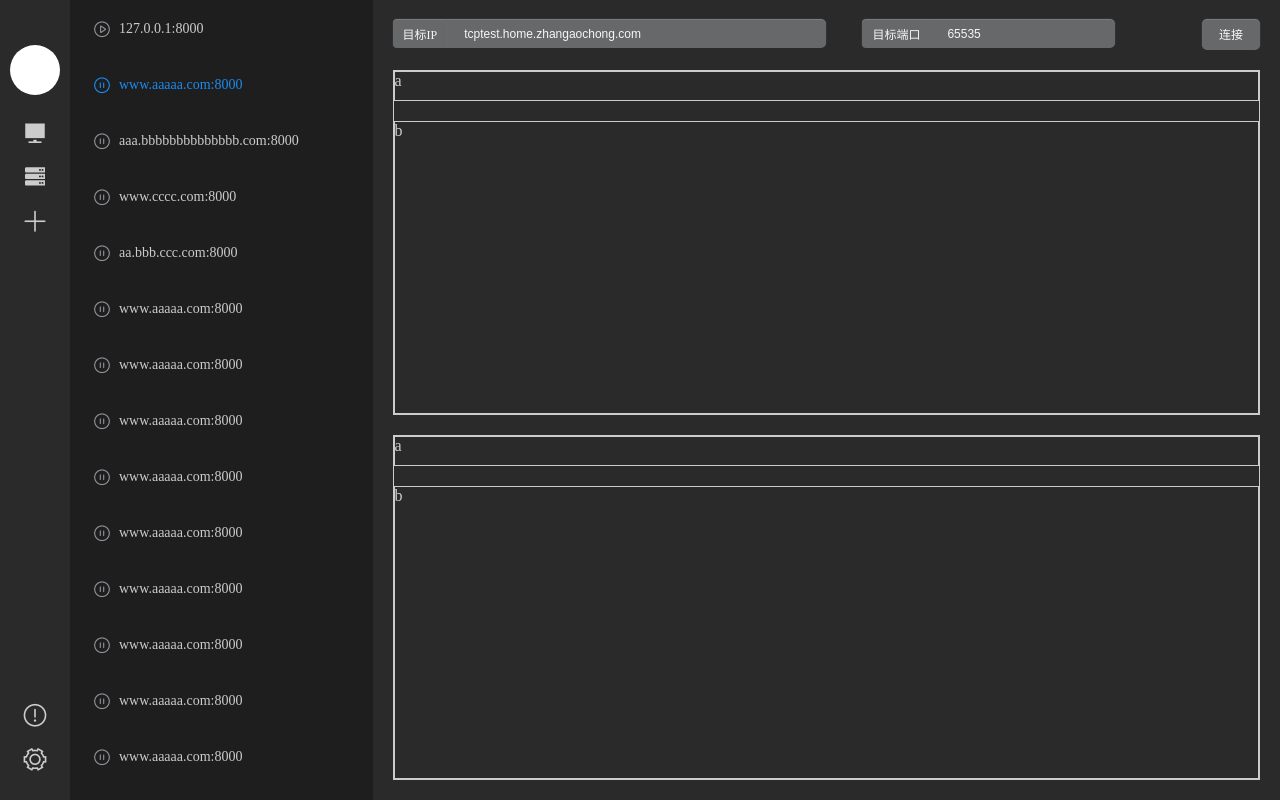
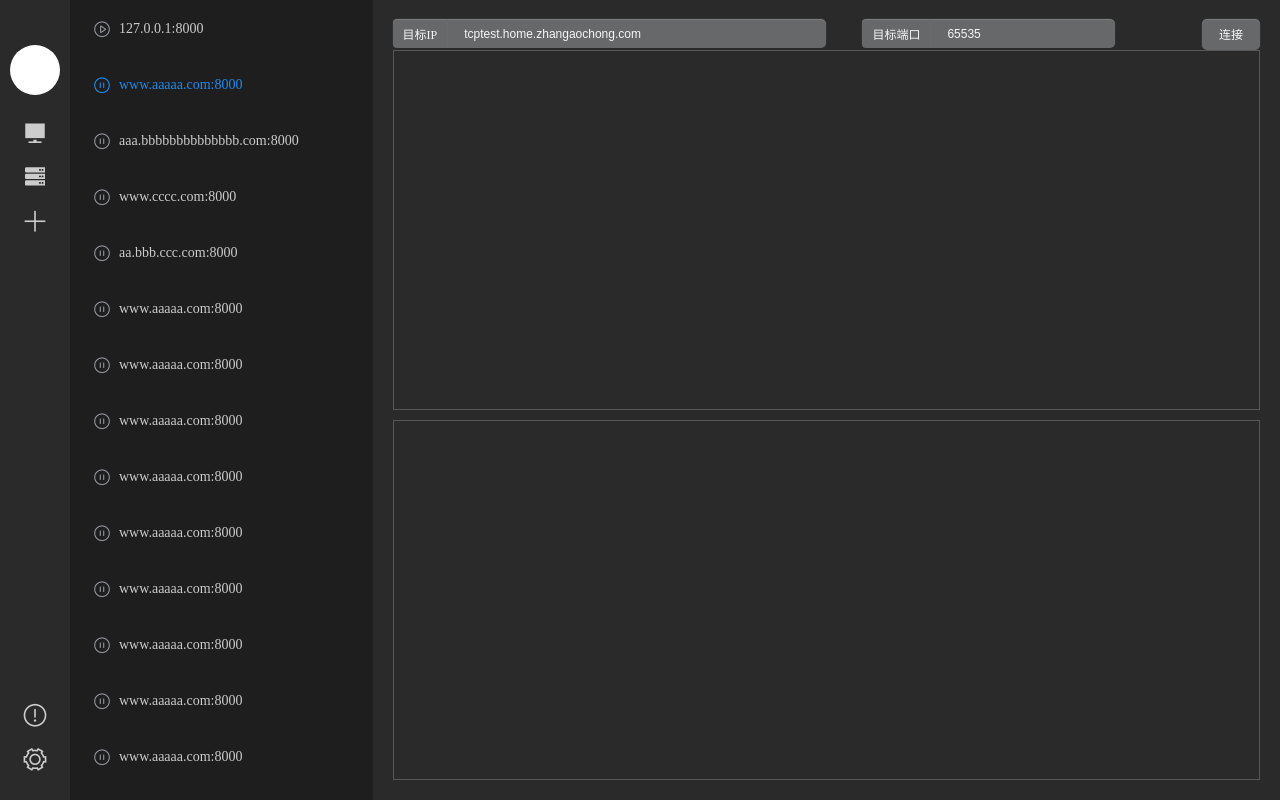
Before and after one commit to AochongZhang/TDT, a Vue app: page /#/ in a window 1280 px wide. Built offline with nearby package versions, Linux system fonts and the light colour scheme.

Commit message:
修改可调高度

```diff
--- a/src/components/Console.vue
+++ b/src/components/Console.vue
@@ -1,7 +1,7 @@
 <template>
   <div id="console">
-    <el-container :style="{height: containerHeight + 'px'}">
-      <el-header height="30px">
+    <div :style="{height: containerHeight + 'px'}">
+      <div class="title-bar">
         <el-row type="flex" justify="space-between">
           <el-col :span="12">
             <el-input v-model="host" size="mini">
@@ -17,13 +17,17 @@
             <el-button size="mini">连接</el-button>
           </el-col>
         </el-row>
-      </el-header>
-      <el-main class="main">
-        <el-container class="container">
-          <el-header height="30px" class="header">a</el-header>
-          <el-main class="main">b</el-main>
-        </el-container>
-        <!-- <div class="control-bar">
+      </div>
+
+      <div class="content-top" :style="{height: contentTopHeight + 'px'}"></div>
+      <div class="drag-line" @mousedown="dragLineMouseDown"></div>
+      <div class="content-bottom" :style="{height: contentBottomHeight + 'px'}"></div>
+    </div>
+
+    <!-- <el-scrollbar>
+              <el-input :autosize="{ minRows: 15}" resize="none" type="textarea" v-model="textarea"></el-input>
+    </el-scrollbar>-->
+    <!-- <div class="control-bar">
           <el-row type="flex" justify="space-between">
             <el-col :span="12">
               <el-switch v-model="value" active-color="#1c8bf0" inactive-color="#ccc"></el-switch>
@@ -38,14 +42,9 @@
         </div>
         <el-scrollbar class="control-text" :style="{height: textWrapHeight + 'px'}">
           <el-input :autosize="{ minRows: 15}" resize="none" type="textarea" v-model="textarea"></el-input>
-        </el-scrollbar>-->
-      </el-main>
-      <el-main class="main">
-        <el-container class="container">
-          <el-header height="30px" class="header">a</el-header>
-          <el-main class="main">b</el-main>
-        </el-container>
-        <!-- <div class="control-bar">
+    </el-scrollbar>-->
+
+    <!-- <div class="control-bar">
           <el-row type="flex" justify="space-between">
             <el-col :span="12">
               <el-switch v-model="value" active-color="#1c8bf0" inactive-color="#ccc"></el-switch>
@@ -58,9 +57,7 @@
             </el-col>
           </el-row>
         </div>
-        <el-input class="control-text" :style="{height: textWrapHeight + 'px'}" resize="none" type="textarea" :rows="5" v-model="textarea"></el-input>-->
-      </el-main>
-    </el-container>
+    <el-input class="control-text" :style="{height: textWrapHeight + 'px'}" resize="none" type="textarea" :rows="5" v-model="textarea"></el-input>-->
     <!-- <div class="title">
       <el-row type="flex" justify="space-between">
         <el-col :span="12">
@@ -128,13 +125,51 @@ export default {
       localPort: "",
       value: false,
       textarea: "aaaaaa",
-      global: this.Global
+      global: this.Global,
+      dragListMouseY: 0,
+      contentTopHeight: 0,
+      contentHeightMin: 100
     };
   },
   computed: {
     containerHeight() {
       return this.global.client.height - 40;
+    },
+    contentBottomHeight() {
+      return this.containerHeight - 40 - this.contentTopHeight;
     }
+  },
+  watch: {
+    // 窗口高度改变时，修改contentTopHeight高度
+    containerHeight(oldVal, newVal) {
+      this.contentTopHeight += ((oldVal - newVal) / 2)
+    },
+    // 限制contentTopHeight高度范围
+    contentTopHeight(val) {
+      let max = this.containerHeight - 40 - this.contentHeightMin
+      val = val < this.contentHeightMin ? this.contentHeightMin : val;
+      val = val > max ? max : val;
+      this.contentTopHeight = val;
+    }
+  },
+  methods: {
+    dragLineMouseDown(e) {
+      //阻止默认事件
+      e.preventDefault();
+      this.dragListMouseY = e.clientY - 50 - this.contentTopHeight;
+      document.onmousemove = this.dragLineMouseMove;
+      document.onmouseup = this.dragLineMouseUp;
+    },
+    dragLineMouseMove(e) {
+      this.contentTopHeight = e.clientY - 50 - this.dragListMouseY;
+    },
+    dragLineMouseUp() {
+      document.onmousemove = null;
+      document.onmouseup = null;
+    }
+  },
+  mounted() {
+    this.contentTopHeight = (this.containerHeight - 40) / 2
   }
 };
 </script>
@@ -170,6 +205,18 @@ export default {
 }
 
 .container {
-  height: 100%;;
+  height: 100%;
+}
+
+.drag-line {
+  height: 10px;
+  cursor: row-resize;
+}
+
+/* .drag-line, */
+.content-top,
+.content-bottom {
+  box-sizing: border-box;
+  border: 1px solid #575757;
 }
 </style>
```
